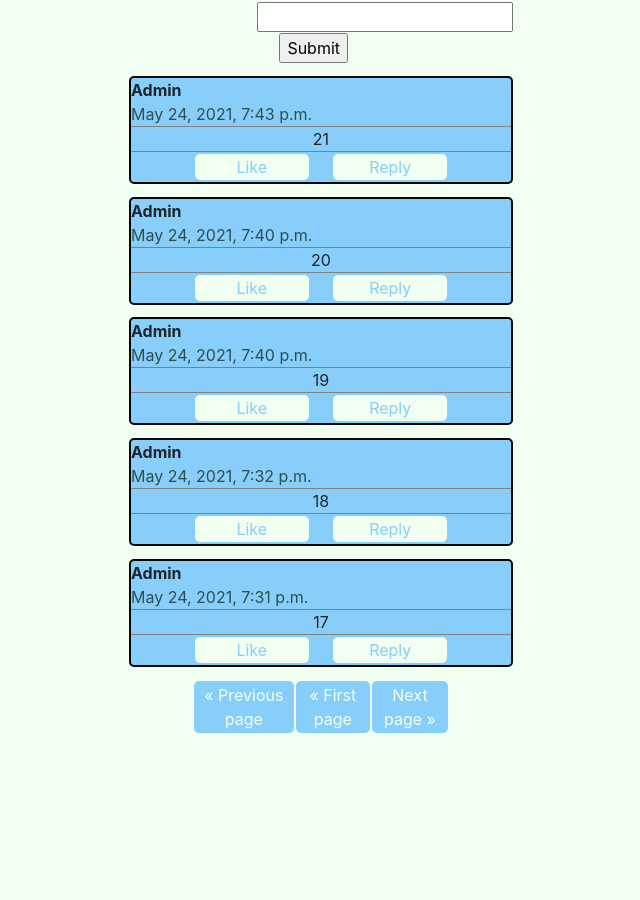
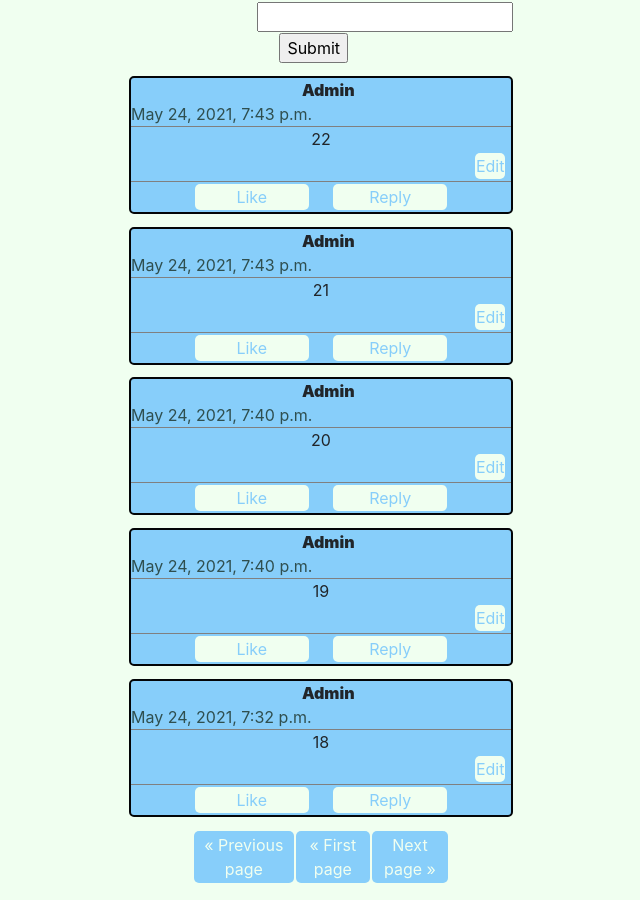
Before and after one commit to mbraams/CS50-Web, a Django app: page /?page=2 in a window 1280 px wide. Shown: the part 56-956 px from the top of the page, without its empty margins (319-959 px from the left). Before the commit the page ends 806 px from the top, so only its background shows below. Run offline with Django 3.2, Linux system fonts and the light colour scheme; the first user in the database is signed in; data comes from the database, SQL or seed files in the repository; some libraries are stand-ins or nearby versions.

Commit message:
reworked the likes model and added functionality/styling

```diff
--- a/pset4/project4/network/models.py
+++ b/pset4/project4/network/models.py
@@ -11,6 +11,11 @@ class Like(models.Model):
     user = models.ForeignKey(User, on_delete=models.CASCADE)
     def __str__(self):
         return f"{self.user} liked this post."
+    def serialize(self):
+        return{
+            "user" : self.user,
+            "id" : self.id
+        }
 
 class Reaction(models.Model):
     user = models.ForeignKey(User, on_delete=models.CASCADE)
@@ -32,5 +37,6 @@ class Post(models.Model):
         return {
             "content": self.content,
             "user": self.user.username,
-            "timestamp": self.timestamp.strftime("%b %d %Y, %I:%M %p")
+            "timestamp": self.timestamp.strftime("%b %d %Y, %I:%M %p"),
+            "id" : self.id
         }
--- a/pset4/project4/network/static/network/styles.css
+++ b/pset4/project4/network/static/network/styles.css
@@ -30,9 +30,23 @@ form{
     color: darkslategray;
 }
 
-.user{
+.namebar{
     text-align: center;
+    display: flex;
+    flex-wrap: wrap;
+}
+.name{
+    margin-left: 45%;
+    margin-right: 45%;
+
     font-weight: bold;
+}
+
+.edit{
+    text-align: center;
+    width: auto;
+    margin-left: 95%;
+    margin-right: 2px;
 }
 
 .content{
--- a/pset4/project4/network/templates/network/index.html
+++ b/pset4/project4/network/templates/network/index.html
@@ -13,16 +13,25 @@
 
     {% for post in page_obj %}
     <div class="post">
-    <div class="name"><strong>{{post.user}}</strong></div>
+    <div class='namebar'>
+        <div class="name"><strong>{{post.user}}</strong></div>
+    </div>
+
+
     <div class="time">{{post.timestamp}}</div>
-    <div class="content">{{post.content}}</div>
+    <div class="content">{{post.content}}
+        {% if user.username == post.user.username %}
+        <div><button class='edit'>Edit</button></div>
+
+        {% endif %}
+    </div>
     <div class="likebar">
-
-            <button>Like</button>
-            <button>Reply</button>
+        <button class='like' value={{post.id}}>Like</button>
+        <button>Reply</button>
     </div>
     </div>
     {% endfor %}
+
     <nav >
         <ul class="pagination">
             {% if page_obj.has_previous %}
--- a/pset4/project4/network/urls.py
+++ b/pset4/project4/network/urls.py
@@ -9,5 +9,6 @@ urlpatterns = [
     path("logout", views.logout_view, name="logout"),
     path("register", views.register, name="register"),
     path("newpost", views.newposts, name="newpost"),
-    path("allposts", views.allposts, name="allposts")
+    path("allposts", views.allposts, name="allposts"),
+    path("like/<int:post_id>", views.getlikes, name="like")
 ]
--- a/pset4/project4/network/views.py
+++ b/pset4/project4/network/views.py
@@ -4,7 +4,7 @@ from django.http import HttpResponse, HttpResponseRedirect
 from django.shortcuts import render
 from django.urls import reverse
 from django import forms
-from .models import User, Post
+from .models import Like, User, Post
 import json
 from django.http import JsonResponse
 from django.core.paginator import Paginator
@@ -97,3 +97,10 @@ def allposts(request):
     posts = Post.objects.all().order_by('-timestamp')
 
     return JsonResponse([post.serialize() for post in posts], safe=False)
+
+
+def getlikes(request, post_id):
+    postID = post_id
+    likelist = Post.objects.filter(id=postID)
+    print(likelist)
+    return JsonResponse([like.serialize() for like in likelist], safe=False)
```
Also changed, not shown: pset4/project4/network/static/network/network.js (+20 -3 lines), pset4/project4/db.sqlite3.
